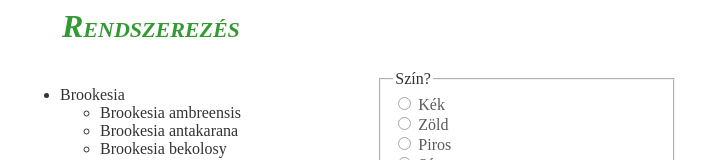
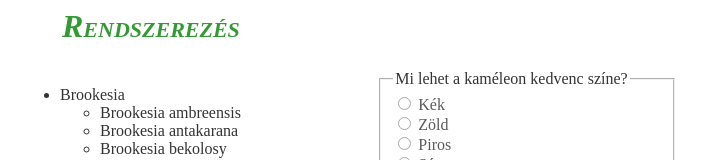
Before and after one commit to FarkasDaniel0/Kameleon_gyakorlat2, a plain HTML site: page index.html in a window 1280 px wide. Shown: the part 250-410 px from the top of the page, without its empty margins (441-1169 px from the left). Drawn offline with Linux system fonts and the light colour scheme.

Commit message:
kameleon kérdés átírása

```diff
--- a/index.html
+++ b/index.html
@@ -88,7 +88,7 @@
 
                     </td>
                     <td style="width: 300px; padding-bottom: 200px;" >
-                        <fieldset><legend>Szín?</legend>
+                        <fieldset><legend>Mi lehet a kaméleon kedvenc színe?</legend>
                             <div>
                                 <input type="radio" name="kék" id="v1">
                                 <label for="kék">Kék</label>
```
